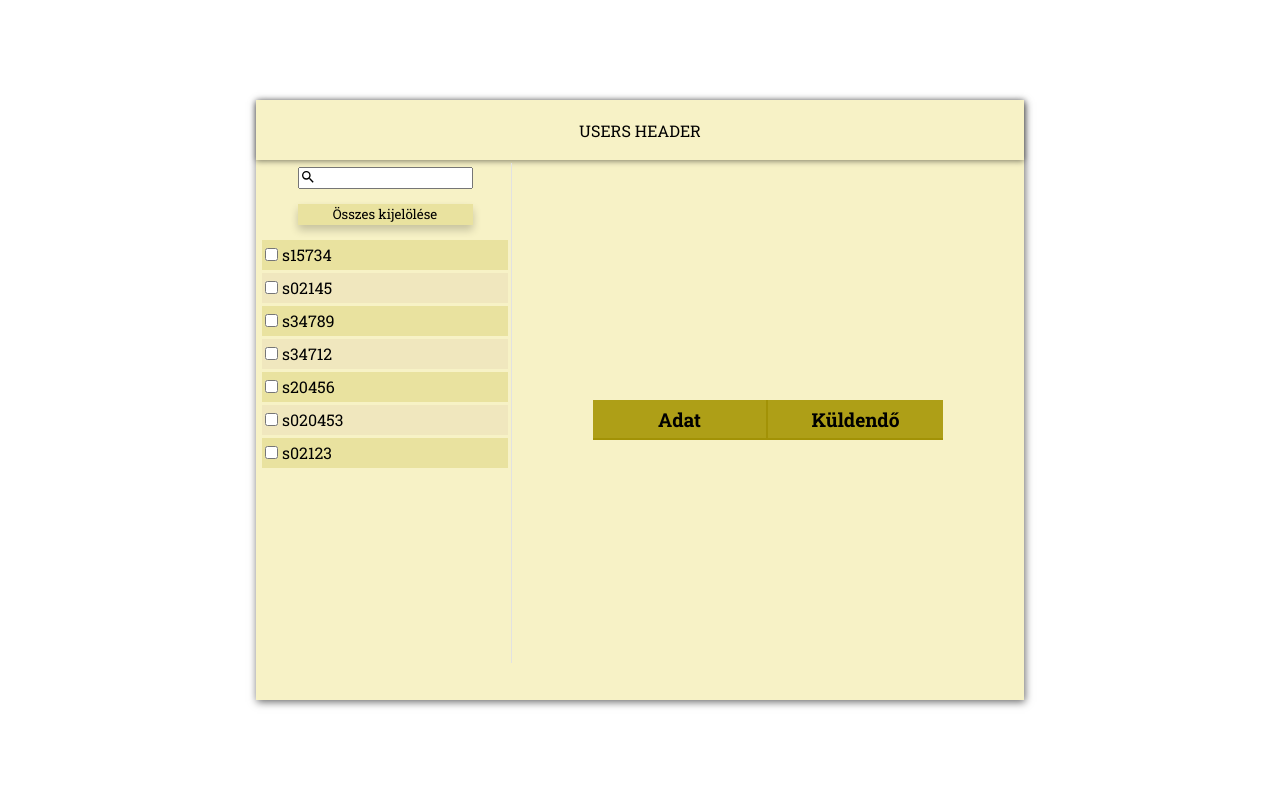
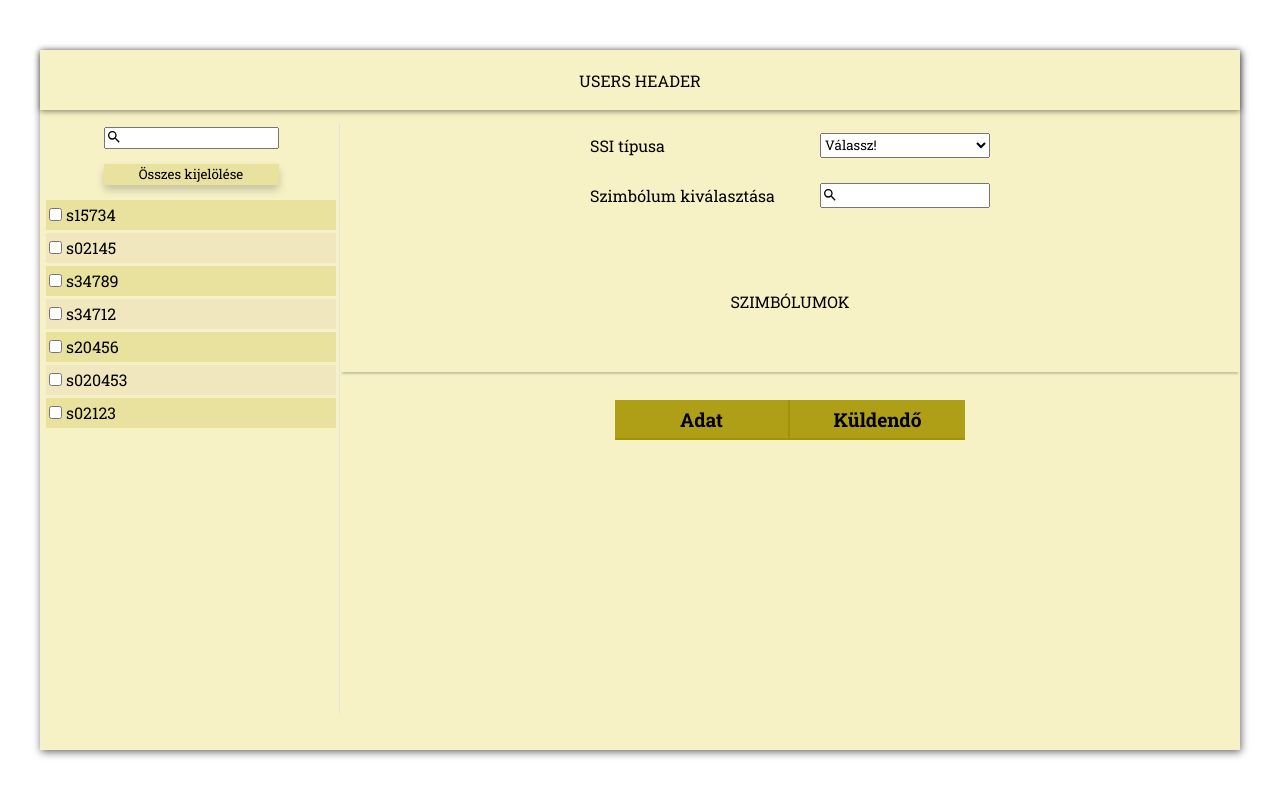
Before and after one commit to benstonemountain/userlistV2, an Angular app: page / in a window 1280 px wide. Shown: the top 796 px of the page. Built offline with nearby package versions, Linux system fonts and the light colour scheme.

Commit message:
added symbol component

```diff
--- a/src/app/components/home/home.component.css
+++ b/src/app/components/home/home.component.css
@@ -10,7 +10,7 @@
 
 
 app-header {
-    grid-column: 1 / 4;
+    grid-column: 1 / -1;
 
  }
 
@@ -18,9 +18,14 @@ app-header {
     grid-row: 2 / -1;
  }
 
+ app-symbols {
+    grid-column: 2 / -1;
+    grid-row: 2 / 6;
+ }
+
  app-details {
     grid-column: 2 / -1;
-    grid-row: 6 / 11;
+    grid-row: 6 / -1;
  }
 
 @media (min-width: 800px)  {
@@ -31,7 +36,7 @@ app-header {
 }
 
 
-@media (min-width: 1350px)  {
+@media (min-width: 1250px)  {
     .home-wrap {
         width: 1200px;
         height: 700px;
--- a/src/app/components/home/home.component.html
+++ b/src/app/components/home/home.component.html
@@ -1,6 +1,6 @@
 <div class="home-wrap">
 <app-header></app-header>
 <app-aside></app-aside>
-<!-- <app-symbols></app-symbols> -->
+<app-symbols></app-symbols>
 <app-details></app-details>
 </div>
--- a/src/app/components/symbols/symbols.component.css
+++ b/src/app/components/symbols/symbols.component.css
@@ -1,4 +1,56 @@
-.symbols-content {
-    border: 1px solid blue;
+.symbols-wrap {
+  /* border: 1px solid blue; */
+  width: 100%;
+  height: 90%;
+  box-shadow: 0 4px 2px -2px rgba(0, 0, 0, 0.2);
+}
 
+.inputs {
+  /* border: 1px solid red; */
+  width: 400px;
+  height: 40%;
+  margin: 0 auto 5px;
+  display: flex;
+  justify-content: space-between;
+  align-items: center;
+  flex-wrap: wrap;
 }
+
+#select-ssi-type,
+#symbol-search-field {
+  display: block;
+  width: 170px;
+  height: 25px;
+}
+
+::placeholder {
+  background: url("../../../assets/pics/search_icon.svg");
+  background-size: 16px;
+  background-repeat: no-repeat;
+}
+
+/* ALSÓ */
+
+.symbols {
+    /* border: 3px solid green; */
+    width: 100%;
+    height: 60%;
+    display: flex;
+    justify-content: center;
+    align-items: center;
+}
+
+/* MEDIA */
+
+@media (min-width: 800px) {
+}
+
+@media (min-width: 1350px) {
+  .inputs {
+    width: 500px;
+  }
+  .ssi-type,
+  .ssi-symbol {
+    width: 200px;
+  }
+}
--- a/src/app/components/symbols/symbols.component.html
+++ b/src/app/components/symbols/symbols.component.html
@@ -1,3 +1,25 @@
-<div class="symbols-content">
-<p>symbols works!</p>
+<div class="symbols-wrap">
+  <div class="inputs upper-box">
+
+    <div class="ssi-type">SSI típusa</div>
+
+
+      <select id="select-ssi-type">
+        <option value="">Válassz!</option>
+        <option value="">Mentő autó</option>
+        <option value="">Rendőr autó</option>
+        <option value="">BVOP</option>
+        <option value="">Katasztrófa</option>
+      </select>
+
+
+    <div class="ssi-symbol">Szimbólum kiválasztása</div>
+    <div class="symbol-search">
+        <input type="text" id="symbol-search-field" placeholder=" ">
+    </div>
+  </div>
+
+  <div class="symbols bottom-box">
+        SZIMBÓLUMOK
+  </div>
 </div>
```
